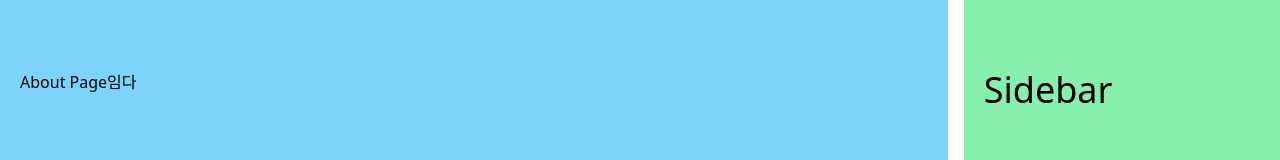
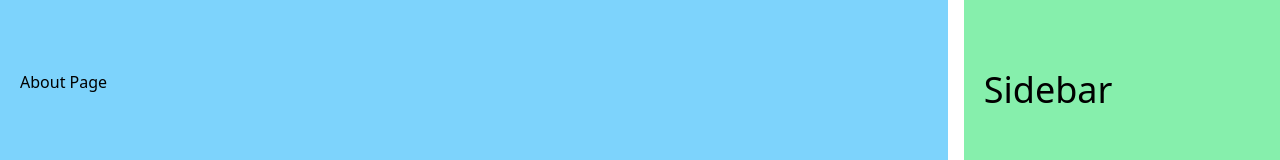
Before and after one commit to joshbae119/ezen-class-react, a React (Create React App) app: page /about in a window 1280 px wide. Shown: the part 154-314 px from the top of the page. Built offline with nearby package versions, Linux system fonts and the light colour scheme.

Commit message:
Remove commented code and update AboutPage title for clarity

```diff
--- a/src/pages/AboutPage.js
+++ b/src/pages/AboutPage.js
@@ -4,7 +4,7 @@ const AboutPage = () => {
   return (
     <BasicLayout>
       <div>
-        <h1>About Page임다</h1>
+        <h1>About Page</h1>
       </div>
     </BasicLayout>
   );
```
Also changed, not shown: src/App.js (+0 -7 lines).
